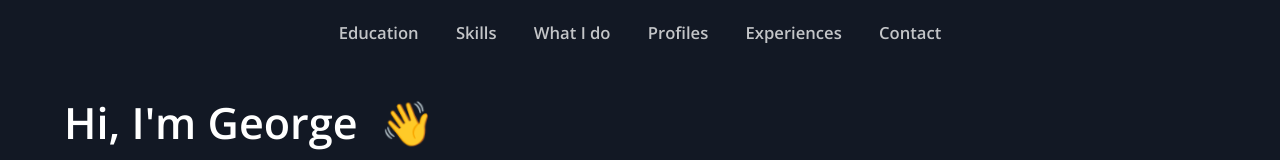
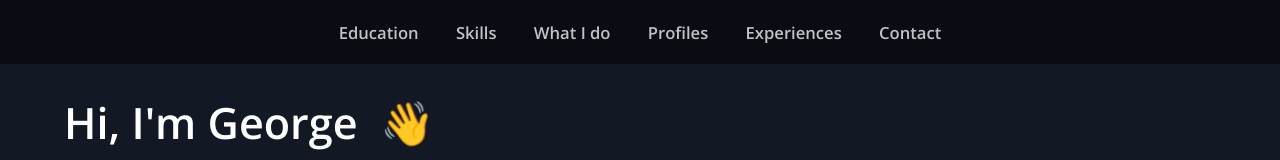
Before and after one commit to george/portfolio-website, a React (Create React App) app: page / in a window 1280 px wide. Shown: the top 160 px of the page. Built offline with nearby package versions, Linux system fonts and the light colour scheme.

Commit message:
Made navbar sticky, added background to navbar

```diff
--- a/src/index.css
+++ b/src/index.css
@@ -75,11 +75,14 @@ a {
 
 nav {
   display: flex;
+  position: -webkit-sticky; /* Safari */
   position: sticky;
+  top: 0;
 
   justify-content: space-around;
+  min-height: 8vh;
 
-  min-height: 8vh;
+  background-color: rgba(9, 12, 18);
 }
 
 .nav-links {
```
